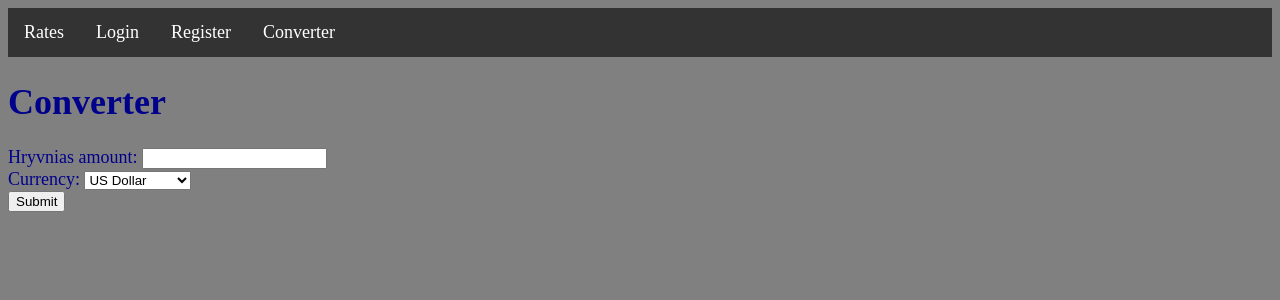
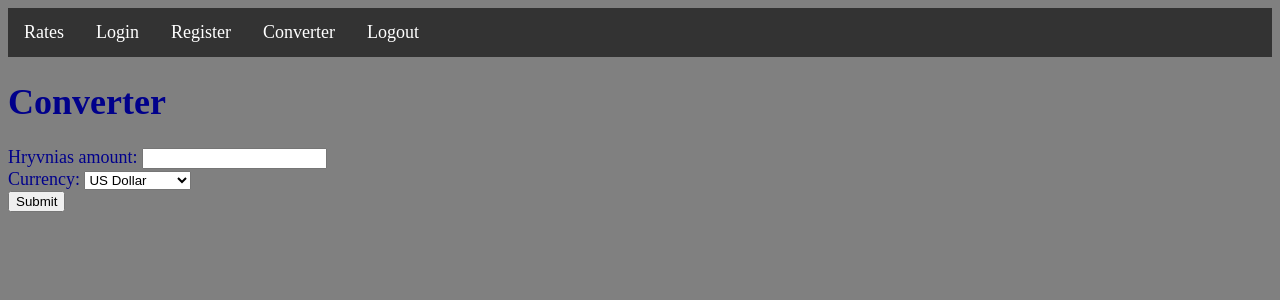
Before and after one commit to whales-dmtr/xrates, a Django app: page /converter/ in a window 1280 px wide. Shown: the top 300 px of the page. Run offline with Django 5.2, Linux system fonts and the light colour scheme.

Commit message:
feat: add logout

```diff
--- a/xrates/converter/templates/converter/converter.html
+++ b/xrates/converter/templates/converter/converter.html
@@ -6,7 +6,7 @@
 
 {% block content%}
 <h1>Converter</h1>
-<form action='/converter/' method='post'>
+<form action={% url "converter" %} method='post'>
     {% csrf_token %}
     {{ form }}
     <button>Submit</button>
--- a/xrates/styles/style.css
+++ b/xrates/styles/style.css
@@ -28,3 +28,27 @@ body {
     color: darkblue;
     font-size: large;
 }
+
+li form {
+    display: block;
+    margin: 0;
+}
+
+li form button {
+    background-color: #333;
+    color: white;
+    padding: 14px 16px;
+    border: none;
+    cursor: pointer;
+    font-size: inherit;
+    text-align: center;
+    text-decoration: none;
+    width: 100%;
+    height: 100%;
+    font-family: 'Times New Roman', Times, serif;
+}
+
+/* Поведение при наведении */
+li form button:hover {
+    background-color: #111;
+}
--- a/xrates/templates/base.html
+++ b/xrates/templates/base.html
@@ -17,6 +17,12 @@
         <li><a href={% url "users:login" %}>Login</a></li>
         <li><a href={% url "users:register" %}>Register</a></li>
         <li><a href={% url "converter" %}>Converter</a></li>
+        <li>
+        <form action={% url "users:logout" %} method="post">
+            {% csrf_token %}
+            <button>Logout</button>
+        </form>
+        </li>
     </ul>
     {% block content %} {% endblock %}
 </body>
--- a/xrates/users/urls.py
+++ b/xrates/users/urls.py
@@ -5,4 +5,5 @@ from . import views
 urlpatterns = [
     path('login', views.login_view, name='login'),
     path('register', views.register_view, name='register'),
+    path('logout', views.logout_view, name='logout')
 ]
```
Also changed, not shown: xrates/users/views.py (+7 -1 lines).
